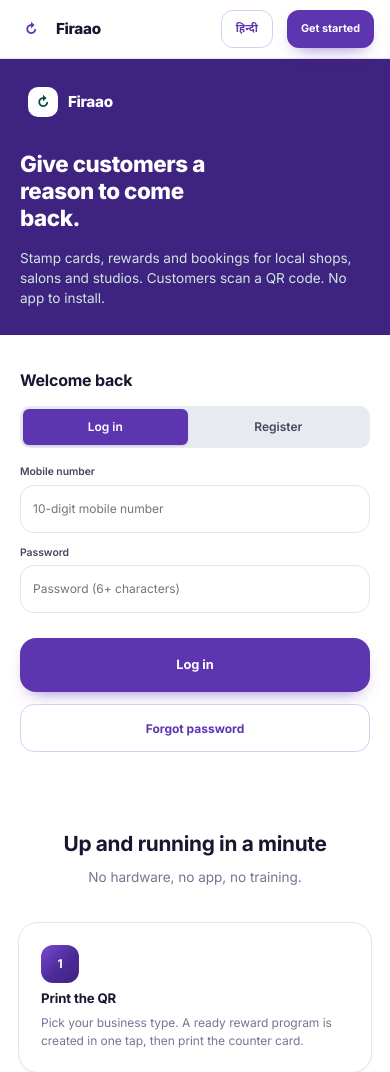
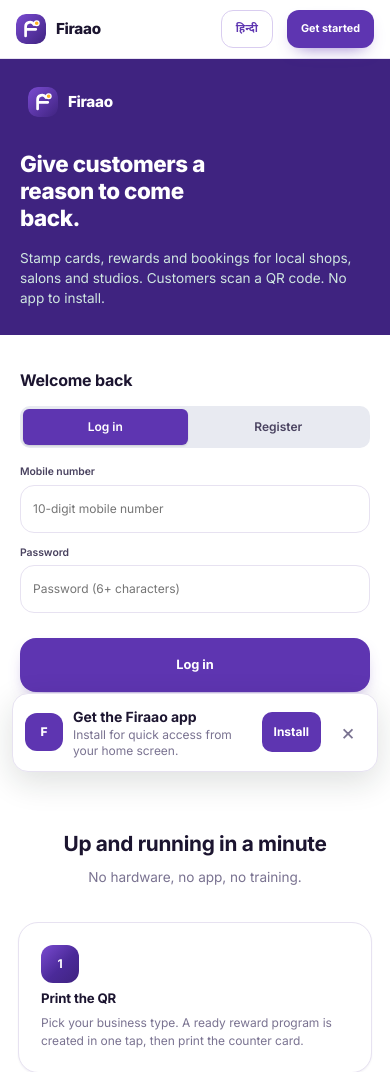
Before and after one commit to drbirla2904/firaaoready, a Django app: page / in a window 390 px wide. Shown: the top 1072 px of the page. Run offline with Django 5.2, Linux system fonts and the light colour scheme; parts of the project's set-up code (start-up, migrations or seed data) failed here and were passed over.

Commit message:
Improve mobile install and profile photo flows
Co-authored-by: Copilot <223556219+Copilot@users.noreply.github.com>

```diff
--- a/core/extras.py
+++ b/core/extras.py
@@ -17,7 +17,7 @@ from django.db.models import Q
 from .models import (AuditLog, Business, CustomerProfile, OtpCode, Payment, Program, PurchaseEntry, Reward, RewardGrant,
                      Subscription, Task, TaskProgress, User, Vendor)
 from .notify import notify, push
-from .serializers import BusinessSerializer, CustomerProfileImageSerializer, EntrySerializer
+from .serializers import BusinessSerializer, EntrySerializer, ProfileImageSerializer
 
 
 @api_view(["PATCH"])
@@ -256,8 +256,6 @@ def delete_me(request):
 
 @api_view(["GET", "PATCH", "DELETE"])
 def profile_image(request):
-    if request.user.role != "customer":
-        raise PermissionDenied("Customer account required.")
     user = request.user
     if request.method == "GET":
         return Response({"profile_image_url": user.profile_image.url if user.profile_image else ""})
@@ -267,7 +265,7 @@ def profile_image(request):
             user.profile_image = ""
             user.save(update_fields=["profile_image"])
         return Response({"profile_image_url": ""})
-    serializer = CustomerProfileImageSerializer(data=request.data)
+    serializer = ProfileImageSerializer(data=request.data)
     serializer.is_valid(raise_exception=True)
     previous_name = user.profile_image.name
     user.profile_image = serializer.validated_data["profile_image"]
--- a/core/serializers.py
+++ b/core/serializers.py
@@ -90,7 +90,7 @@ class EntrySerializer(serializers.ModelSerializer):
                   "task_type", "value", "status", "created_at", "reviewed_at", "far", "distance_m", "bill_url"]
 
 
-class CustomerProfileImageSerializer(serializers.Serializer):
+class ProfileImageSerializer(serializers.Serializer):
     profile_image = serializers.ImageField()
 
     def validate_profile_image(self, image):
--- a/core/static/app/app.css
+++ b/core/static/app/app.css
@@ -36,7 +36,7 @@ img{max-width:100%}
 .app{min-height:100vh;display:grid;grid-template-columns:var(--side) minmax(0,1fr)}
 .side{position:sticky;top:0;height:100vh;padding:20px 14px;background:#fff;border-right:1px solid var(--line);display:flex;flex-direction:column;gap:4px;overflow:auto}
 .logo{display:flex;align-items:center;gap:10px;padding:2px 8px 18px;font-family:var(--f-d);font-weight:700;font-size:calc(19px * var(--font-scale, .8));color:var(--ink);text-decoration:none}
-.logo i{width:32px;height:32px;border-radius:10px;background:var(--brand);color:#fff;display:grid;place-items:center;font-style:normal;font-size:calc(17px * var(--font-scale, .8))}
+.logo img{width:32px;height:32px;border-radius:10px;object-fit:cover;flex:none}
 .nav{display:flex;align-items:center;gap:11px;padding:10px 12px;border-radius:var(--r1);color:var(--ink2);text-decoration:none;font-weight:500;border:0;background:none;width:100%;text-align:left;cursor:pointer;position:relative}
 .nav svg{width:20px;height:20px;flex:none;stroke:currentColor;fill:none;stroke-width:1.8;stroke-linecap:round;stroke-linejoin:round}
 .nav:hover{background:var(--bg)}.nav[aria-current=page]{background:var(--brand-s);color:var(--brand-d);font-weight:600}
@@ -431,14 +431,14 @@ b,strong{font-weight:650}
 
 /* ---- header: violet bar, white controls ---- */
 .top{background:var(--grad);color:#fff;border-bottom:0;box-shadow:0 8px 24px -14px #3f2380aa;backdrop-filter:none;min-height:60px}
-.top .logo{color:#fff}.top .logo i,.logo i{background:#fff;color:var(--brand);font-style:normal;font-weight:800}
+.top .logo{color:#fff}
 .top .iconbtn{background:#ffffff26;border-color:transparent;color:#fff}
 .top .iconbtn:hover{background:#ffffff40}
 .top .btn.ghost{background:#ffffff26;border-color:transparent;color:#fff;box-shadow:none}
 .top select{background:#ffffff26;border-color:transparent;color:#fff;font-weight:600}.top select option{color:#1c1530}
 .top .dot{background:var(--gold);color:#3b2600}
 .logo{font-family:var(--f-d);font-weight:800;letter-spacing:-.02em}
-.logo i{display:grid;place-items:center;width:30px;height:30px;border-radius:10px}
+.logo img{width:30px;height:30px;border-radius:10px}
 
 /* ---- navigation ---- */
 .side{background:#fff;border-right:1px solid var(--line)}
@@ -524,3 +524,16 @@ dialog{border-radius:24px}
 /* long button labels wrap instead of pushing the page sideways on small phones */
 .btn{max-width:100%;white-space:normal;text-align:center;line-height:1.25}
 body{font-size:calc(15px * var(--font-scale,.8))}
+
+/* ---------- mobile app install prompt ---------- */
+.install-prompt{position:fixed;z-index:60;left:12px;right:12px;bottom:calc(var(--tabs, 62px) + 10px + env(safe-area-inset-bottom));display:flex;align-items:center;gap:10px;padding:12px;border:1px solid var(--line);border-radius:16px;background:#fff;box-shadow:0 10px 32px #17251d24}
+.install-prompt[hidden]{display:none}
+.install-prompt-mark{width:38px;height:38px;flex:none;display:grid;place-items:center;border-radius:12px;background:var(--brand);color:#fff;font-weight:800}
+.install-prompt-copy{flex:1;min-width:0}
+.install-prompt-copy strong{display:block;font-size:14px}
+.install-prompt-copy p{color:var(--mute);font-size:12px;line-height:1.35}
+.install-prompt-copy .install-prompt-help{margin-top:4px;color:var(--ink2)}
+.install-prompt-action,.install-prompt-close{min-height:40px;border:0;border-radius:10px;cursor:pointer}
+.install-prompt-action{padding:7px 12px;background:var(--brand);color:#fff;font-weight:650}
+.install-prompt-close{width:34px;flex:none;background:transparent;color:var(--mute);font-size:22px}
+@media(min-width:861px){.install-prompt{display:none!important}}
--- a/core/static/app/core.js
+++ b/core/static/app/core.js
@@ -286,9 +286,9 @@
     const root = $('#root');
     const shopSwitch = S.role === 'owner' && S.shops.length > 1 ? sel(S.shops.map(s => [s.shop_code, s.name]), S.biz && S.biz.shop_code, { 'aria-label': t('Switch shop'), onchange: e => { localStorage.fx_biz = e.target.value; S.biz = S.shops.find(s => s.shop_code === e.target.value); FX.render(); } }) : null;
     root.replaceChildren(h('div.app',
-      h('aside.side', h('a.logo', { href: '#/' }, h('i', '↻'), 'Firaao'), h('nav', { style: 'display:grid;gap:2px' }), h('div.grow'),
+      h('aside.side', h('a.logo', { href: '#/' }, h('img', { src: '/icon.svg', alt: '' }), 'Firaao'), h('nav', { style: 'display:grid;gap:2px' }), h('div.grow'),
         h('button.nav', { onclick: FX.signOut }, ico('out'), t('Log out'))),
-      h('div', h('header.top', h('a.logo', { href: '#/' }, h('i', '↻'), 'Firaao'), shopSwitch, h('div.grow'),
+      h('div', h('header.top', h('a.logo', { href: '#/' }, h('img', { src: '/icon.svg', alt: '' }), 'Firaao'), shopSwitch, h('div.grow'),
         h('button.btn.ghost.sm', { onclick: () => { FX.setLang(FX.lang === 'hi' ? 'en' : 'hi'); FX.start(true); } }, FX.lang === 'hi' ? 'English' : 'हिन्दी'),
         h('button.iconbtn', { 'aria-label': t('Text size'), onclick: FX.cycleTextSize, style: 'font-weight:800;font-size:calc(13px * var(--font-scale, .8))' }, 'Aa'),
         h('button.iconbtn', { 'aria-label': t('Notifications'), onclick: FX.inbox }, ico('bell'), h('span.dot#bellDot', { hidden: true }))),
@@ -403,7 +403,7 @@
     if (vref) localStorage.ref = vref;
     let mode = o.mode || (vref ? 'register' : 'login'), role = o.role || (vref ? 'owner' : 'customer');
     const box = h('div.form');
-    const wrap = h('div.auth', h('section.hero', h('a.logo', { href: '/app/', style: 'color:#fff' }, h('i', { style: 'background:#fff;color:#0a4a40' }, '↻'), 'Firaao'),
+    const wrap = h('div.auth', h('section.hero', h('a.logo', { href: '/app/', style: 'color:#fff' }, h('img', { src: '/icon.svg', alt: '' }), 'Firaao'),
       h('h1', t('Give customers a reason to come back.')),
       h('p', t('Stamp cards, rewards and bookings for local shops, salons and studios. Customers scan a QR code. No app to install.')),
       h('div.demo-card', h('div.row.between', h('b', 'Chai Point'), h('span.pill.gold', t('Gold'))), h('div.stamps', [1, 2, 3, 4, 5, 6].map(i => h('div.stamp' + (i <= 4 ? '.on' : '') + (i === 6 ? '.gift' : ''), i <= 4 ? h('span', '✓') : i === 6 ? h('span', '🎁') : null))), h('small', t('2 more visits for a free chai')))), box);
@@ -445,12 +445,12 @@
   FX.routes.customer.account = FX.routes.owner.account = FX.routes.staff.account = FX.routes.vendor.account = async function () {
     const me = S.user || await api('me/profile/');
     const name = inp({ value: me.name, maxlength: 150 });
-    let img = null; if (S.role === 'customer') img = (await api('me/profile-image/')).profile_image_url;
+    const img = (await api('me/profile-image/')).profile_image_url;
     const hidden = S.role === 'customer' ? await api('me/shops/hidden/') : [];
     const old = inp({ type: 'password', autocomplete: 'current-password' }), nw = inp({ type: 'password', autocomplete: 'new-password' });
-    const photo = h('input', { type: 'file', accept: 'image/*', hidden: true, onchange: async e => { const f = e.target.files[0]; if (!f) return; const fd = new FormData(); fd.append('profile_image', f); try { await api('me/profile-image/', 'POST', fd); toast(t('Photo updated')); FX.render(true); } catch (x) { toast(x.message, true); } } });
+    const photo = h('input', { type: 'file', accept: 'image/*', hidden: true, onchange: async e => { const f = e.target.files[0]; if (!f) return; e.target.value = ''; const fd = new FormData(); fd.append('profile_image', f); try { await api('me/profile-image/', 'PATCH', fd); toast(t('Photo updated')); FX.render(true); } catch (x) { toast(x.message, true); } } });
     return h('div.stack.l', h('h1', t('Account')),
-      h('div.card.stack', h('div.row', avatar(me.name, img), h('div.grow', h('b', me.name || t('Add your name')), h('div.muted.small', me.mobile)), S.role === 'customer' ? [h('button.btn.ghost.sm', { onclick: () => photo.click() }, t('Change photo')), photo] : null),
+      h('div.card.stack', h('div.row', avatar(me.name, img), h('div.grow', h('b', me.name || t('Add your name')), h('div.muted.small', me.mobile)), h('button.btn.ghost.sm', { onclick: () => photo.click() }, t('Change photo')), photo),
         field('Name', name), h('button.btn', { onclick: e => busy(e.target, async () => { await api('me/profile/', 'PATCH', { name: name.value }); S.user = null; toast(t('Saved')); }) }, t('Save name'))),
       h('div.card.stack', h('h3', t('Language')), h('div.seg', ['en', 'hi'].map(l => h('button', { 'aria-selected': String(FX.lang === l), onclick: () => { FX.setLang(l); FX.start(true); } }, l === 'en' ? 'English' : 'हिन्दी')))),
       h('div.card.stack', h('h3', t('Change password')), field('Current password', old), field('New password', nw), h('button.btn.ghost', { onclick: e => busy(e.target, async () => { await api('auth/change-password/', 'POST', { old: old.value, new: nw.value }); old.value = nw.value = ''; toast(t('Password changed.')); }) }, t('Update password'))),
--- /dev/null
+++ b/core/static/app/install.js
@@ -0,0 +1,95 @@
+(function () {
+  const mobile = window.matchMedia("(max-width: 860px)");
+  const promptDateKey = "firaao-install-prompt-date";
+  const installedKey = "firaao-installed";
+  const localDate = () => {
+    const now = new Date();
+    return [now.getFullYear(), String(now.getMonth() + 1).padStart(2, "0"), String(now.getDate()).padStart(2, "0")].join("-");
+  };
+  const readPreference = key => {
+    try {
+      return localStorage.getItem(key);
+    } catch (error) {
+      console.error("Could not read Firaao install preferences.", error);
+      return null;
+    }
+  };
+  const savePreference = (key, value) => {
+    try {
+      localStorage.setItem(key, value);
+    } catch (error) {
+      console.error("Could not save Firaao install preferences.", error);
+    }
+  };
+  const installed = () => {
+    const standalone = window.matchMedia("(display-mode: standalone)").matches || navigator.standalone === true;
+    if (standalone) savePreference(installedKey, "1");
+    return standalone || readPreference(installedKey) === "1";
+  };
+  let deferredPrompt = null;
+  let dismissed = false;
+
+  const banner = document.createElement("aside");
+  banner.className = "install-prompt";
+  banner.setAttribute("role", "region");
+  banner.setAttribute("aria-label", "Install Firaao");
+  banner.innerHTML = '<span class="install-prompt-mark" aria-hidden="true">F</span>' +
+    '<div class="install-prompt-copy"><strong>Get the Firaao app</strong>' +
+    '<p>Install for quick access from your home screen.</p>' +
+    '<p class="install-prompt-help" hidden></p></div>' +
+    '<button class="install-prompt-action" type="button">Install</button>' +
+    '<button class="install-prompt-close" type="button" aria-label="Dismiss install reminder">×</button>';
+  document.body.appendChild(banner);
+
+  const action = banner.querySelector(".install-prompt-action");
+  const help = banner.querySelector(".install-prompt-help");
+  const updateVisibility = () => {
+    const date = localDate();
+    const shouldShow = mobile.matches && !installed() && !dismissed && readPreference(promptDateKey) !== date;
+    banner.hidden = !shouldShow;
+    if (shouldShow) savePreference(promptDateKey, date);
+  };
+  const showInstructions = () => {
+    const appleMobile = /iPhone|iPad|iPod/i.test(navigator.userAgent) ||
+      (navigator.platform === "MacIntel" && navigator.maxTouchPoints > 1);
+    help.textContent = appleMobile
+      ? "Tap Share, then choose Add to Home Screen."
+      : "Open your browser menu and choose Install app or Add to Home screen.";
+    help.hidden = false;
+  };
+
+  action.addEventListener("click", async () => {
+    if (!deferredPrompt) {
+      showInstructions();
+      return;
+    }
+
+    const prompt = deferredPrompt;
+    deferredPrompt = null;
+    try {
+      await prompt.prompt();
+      const choice = await prompt.userChoice;
+      if (choice.outcome === "dismissed") showInstructions();
+    } catch (error) {
+      console.error("Could not open the Firaao install prompt.", error);
+      showInstructions();
+    }
+  });
+  banner.querySelector(".install-prompt-close").addEventListener("click", () => {
+    dismissed = true;
+    updateVisibility();
+  });
+
+  window.addEventListener("beforeinstallprompt", event => {
+    if (!mobile.matches || installed()) return;
+    event.preventDefault();
+    deferredPrompt = event;
+  });
+  window.addEventListener("appinstalled", () => {
+    deferredPrompt = null;
+    savePreference(installedKey, "1");
+    updateVisibility();
+  });
+  mobile.addEventListener("change", updateVisibility);
+  updateVisibility();
+})();
--- a/core/static/app/landing.js
+++ b/core/static/app/landing.js
@@ -59,7 +59,7 @@
           h('button.btn.lg' + (best ? '.gold' : ''), { onclick: toStart }, t('Start free trial')));
       })))) : null;
     return h('div.land',
-      h('div.navbar', h('a.logo', { href: '/app/', style: 'padding:0' }, h('i', '↻'), 'Firaao'), h('div.grow'),
+      h('div.navbar', h('a.logo', { href: '/app/', style: 'padding:0' }, h('img', { src: '/icon.svg', alt: '' }), 'Firaao'), h('div.grow'),
         h('a.l', { href: '#how', onclick: jump('how') }, t('How it works')), h('a.l', { href: '#features', onclick: jump('features') }, t('Features')),
         plans ? h('a.l', { href: '#pricing', onclick: jump('pricing') }, t('Pricing')) : null, h('a.l', { href: '#faq', onclick: jump('faq') }, t('FAQ')),
         h('button.btn.ghost.sm', { onclick: () => { FX.setLang(FX.lang === 'hi' ? 'en' : 'hi'); FX.start(true); } }, FX.lang === 'hi' ? 'English' : 'हिन्दी'),
--- a/core/vendors.py
+++ b/core/vendors.py
@@ -40,8 +40,8 @@ def _upi_ids(user):
 
 def accrue(p):
     """Called when a payment is marked paid. Never on trials; single level; idempotent."""
-    v = p.owner.referred_by
-    if not v or v.status != "approved" or v.user_id == p.owner_id:
+    v = Vendor.objects.filter(pk=p.owner.referred_by_id, status="approved").select_related("user").first()
+    if not v or v.user_id == p.owner_id:
         return
     # self-referral guard: the partner's payout UPI or any of the partner's own shop UPIs must not match the payer's
     mine = {v.upi_id.strip().lower()} | _upi_ids(v.user)
--- a/core/web/app.html
+++ b/core/web/app.html
@@ -33,6 +33,7 @@
 <script src="/static/app/owner2.js?v={{V}}"></script>
 <script src="/static/app/partner.js?v={{V}}"></script>
 <script src="/static/app/landing.js?v={{V}}"></script>
+<script src="/static/app/install.js?v={{V}}"></script>
 <script>if('serviceWorker' in navigator)navigator.serviceWorker.register('/sw.js').catch(function(){});FX.start();</script>
 </body>
 </html>
```
Also changed, not shown: core/pages.py (+5 -2 lines), core/tests.py (+22 -0 lines).
